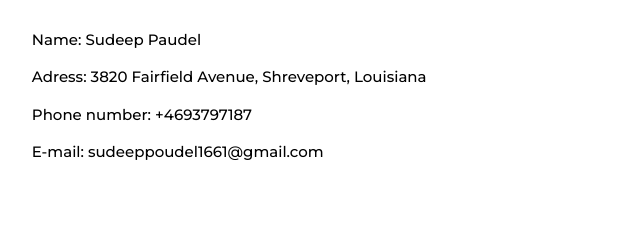
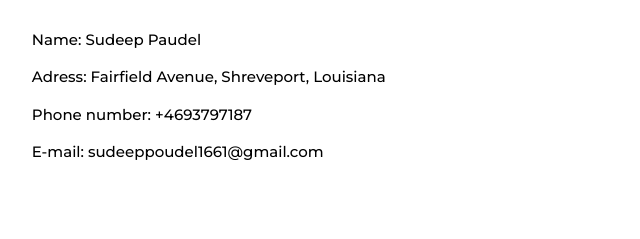
Before and after one commit to spaude11/Resume, a plain HTML site: page index.html in a window 1280 px wide. Shown: the part 3717-3956 px from the top of the page, 465-1105 px from the left. Drawn offline with nearby package versions, Linux system fonts and the light colour scheme.

Commit message:
Update index.html

```diff
--- a/index.html
+++ b/index.html
@@ -183,7 +183,7 @@
             <h2 class="w3-border-bottom w3-border-amber" style="border-width: 3px !important;">MY CONTACT DETAILS</h3>
             <div class="w3-margin-top-2" style="font-weight: 500;">
               <p>Name: Sudeep Paudel</p>
-              <p>Adress: 3820 Fairfield Avenue, Shreveport, Louisiana</p>
+              <p>Adress: Fairfield Avenue, Shreveport, Louisiana</p>
               <p>Phone number: +4693797187</p>
               <p>E-mail: sudeeppoudel1661@gmail.com</p>
             </div>
```
